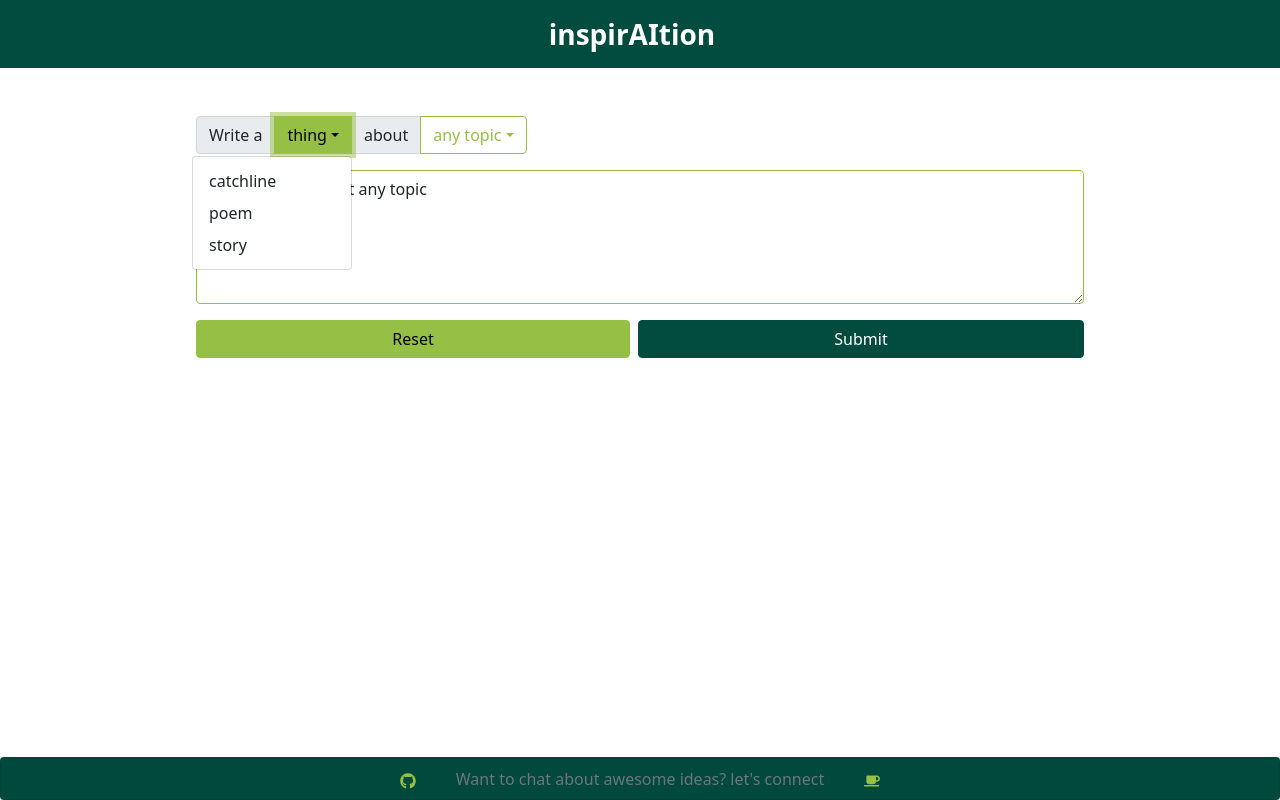
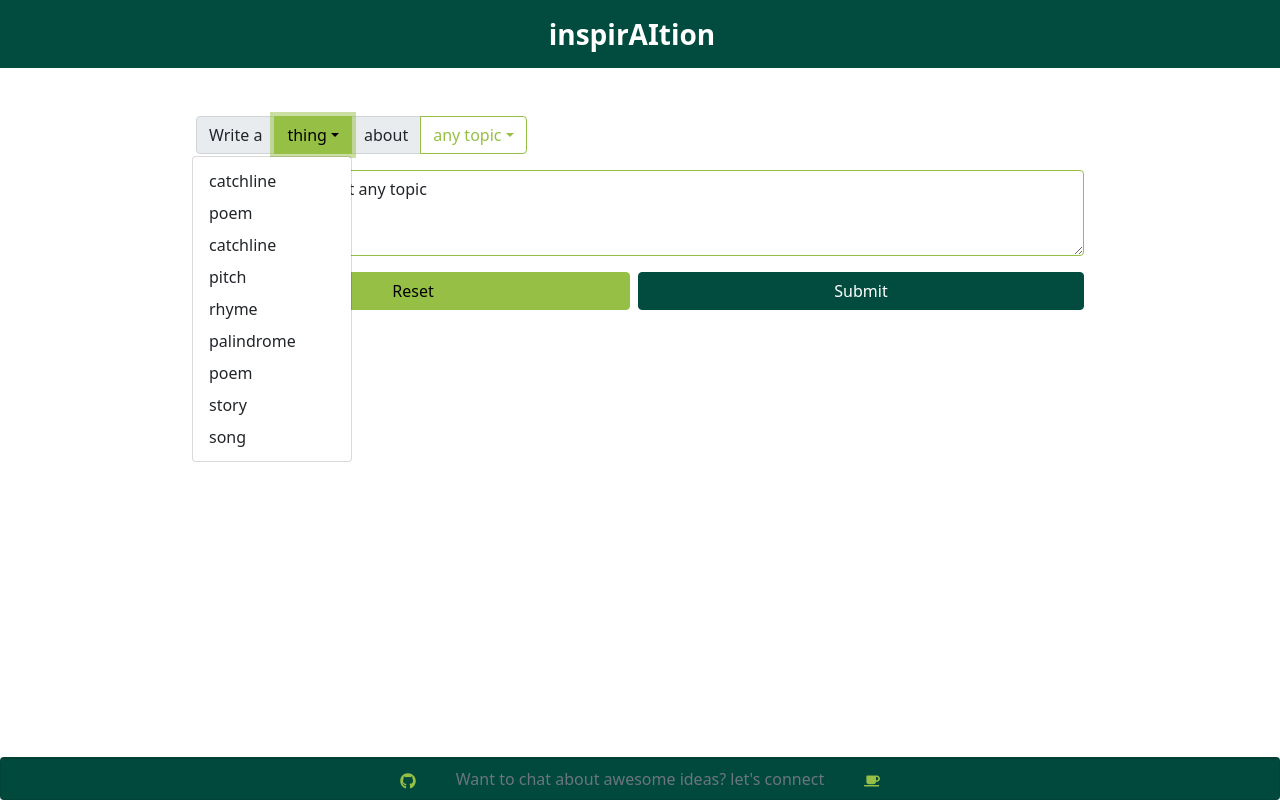
Before and after one commit to papoita/funai, a React (Create React App) app: page / in a window 1280 px wide. Both pictures are taken after a click on the button "thing". Built offline with nearby package versions, Linux system fonts and the light colour scheme.

Commit message:
add more options to prompt suggestions

```diff
--- a/src/components/PromptForm.jsx
+++ b/src/components/PromptForm.jsx
@@ -97,7 +97,13 @@ export default function PromptForm(props) {
             catchline
           </Dropdown.Item>
           <Dropdown.Item onClick={handleThing}>poem</Dropdown.Item>
+          <Dropdown.Item onClick={handleThing}>catchline</Dropdown.Item>
+          <Dropdown.Item onClick={handleThing}>pitch</Dropdown.Item>
+          <Dropdown.Item onClick={handleThing}>rhyme</Dropdown.Item>
+          <Dropdown.Item onClick={handleThing}>palindrome</Dropdown.Item>
+          <Dropdown.Item onClick={handleThing}>poem</Dropdown.Item>
           <Dropdown.Item onClick={handleThing}>story</Dropdown.Item>
+          <Dropdown.Item onClick={handleThing}>song</Dropdown.Item>
         </DropdownButton>
 
         <InputGroup.Text id="basic-addon2">about </InputGroup.Text>
@@ -108,9 +114,13 @@ export default function PromptForm(props) {
           id="input-group-dropdown-2"
           align="end"
         >
+          <Dropdown.Item onClick={handleTopic}>a new job</Dropdown.Item>
+          <Dropdown.Item onClick={handleTopic}>a trip</Dropdown.Item>
           <Dropdown.Item onClick={handleTopic}>a new bakery</Dropdown.Item>
           <Dropdown.Item onClick={handleTopic}>an apple</Dropdown.Item>
-
+          <Dropdown.Item onClick={handleTopic}>a small dog</Dropdown.Item>
+          <Dropdown.Item onClick={handleTopic}>Shopify</Dropdown.Item>
+          <Dropdown.Item onClick={handleTopic}>a green apple</Dropdown.Item>
           <Dropdown.Item onClick={handleTopic} data-testid="myfavoritestore">
             my favorite store
           </Dropdown.Item>
@@ -122,7 +132,7 @@ export default function PromptForm(props) {
         <Form.Group className="mb-3" controlId="formBasicEmail">
           <Form.Control
             as="textarea"
-            rows={5}
+            rows={3}
             className="border border-secondary"
             name="text"
             value={userInput}
--- a/src/components/PromptList.jsx
+++ b/src/components/PromptList.jsx
@@ -6,7 +6,7 @@ export default function PromptList(props) {
 
   if (loading) {
     return (
-      <section className="prompt-list w-75 my-4">
+      <section className="prompt-list w-75 m-4">
         <div className="mw-100">
           <img
             alt="lightbulb loading gif"
```
